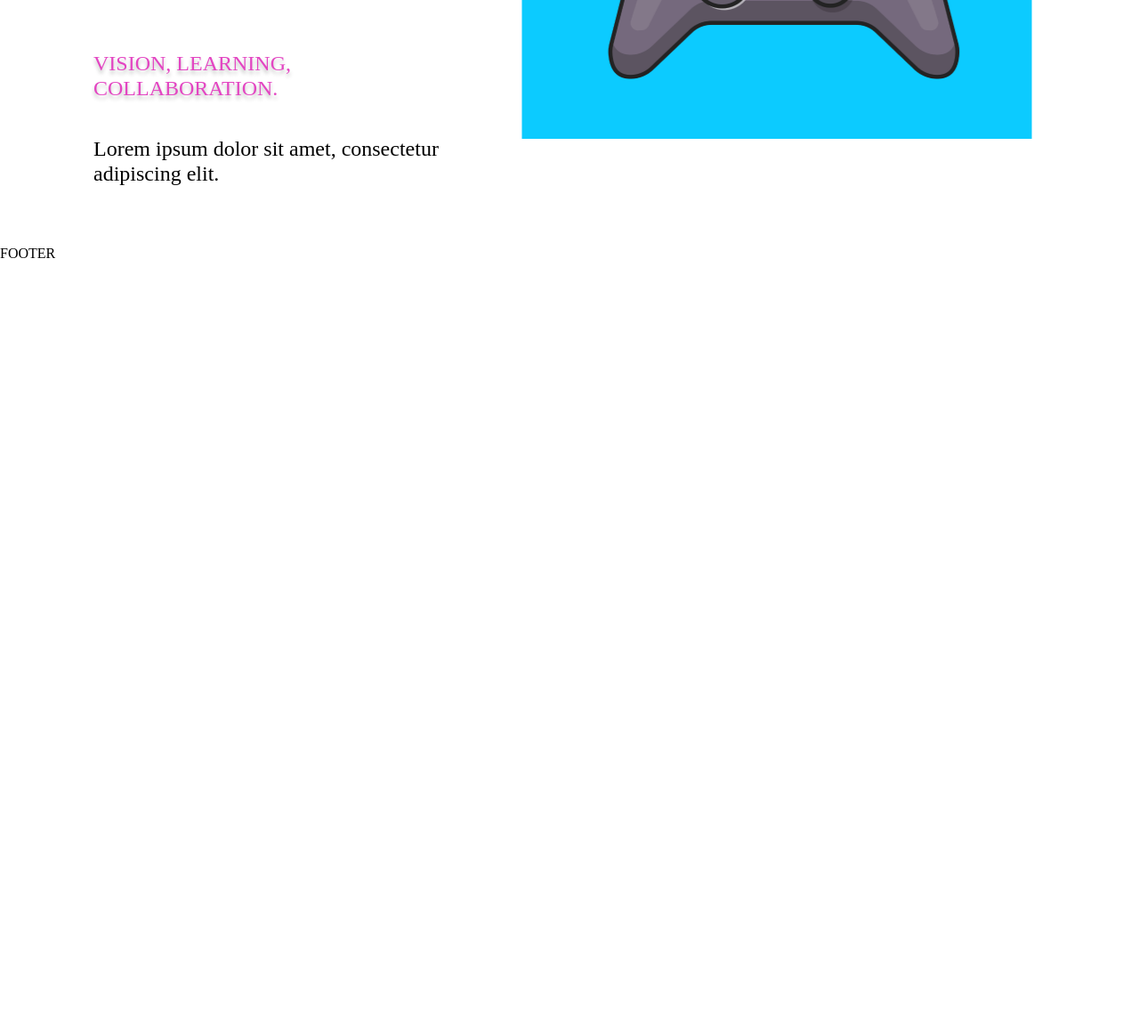
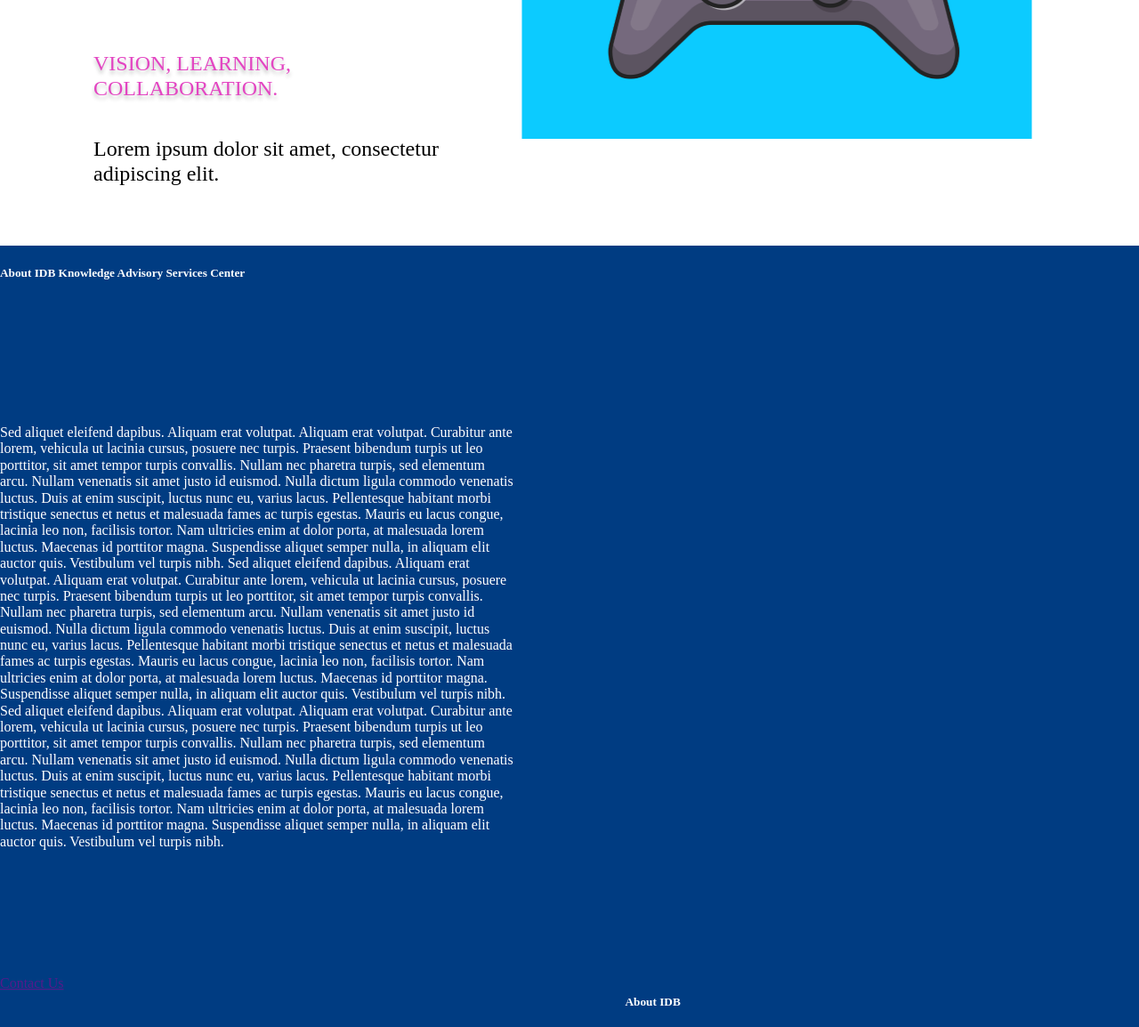
Before and after one commit to gabrielaharea/IDS-intership, a website: page src/html/views/index.html in a window 1280 px wide. Shown: the part 586-1740 px from the top of the page at 89% size. Before the commit the page ends 881 px from the top, so only its background shows below. Drawn offline with nearby package versions, Linux system fonts and the light colour scheme; files that its build step writes are made by us from their sources; files whose address does not match are found by name.

Commit message:
add footer

```diff
--- a/src/html/views/index.html
+++ b/src/html/views/index.html
@@ -42,7 +42,16 @@
     </main>
     <!-- .main-wrapper -->
     <footer class="main-footer">
-      FOOTER
+      <h5 class="first-column">About IDB Knowledge Advisory Services Center</h5>
+      <p class="first-column">Sed aliquet eleifend dapibus. Aliquam erat volutpat. Aliquam erat volutpat. Curabitur ante lorem, vehicula ut lacinia cursus, posuere nec turpis. Praesent bibendum turpis ut leo porttitor, sit amet tempor turpis convallis. Nullam nec pharetra turpis, sed elementum arcu. Nullam venenatis sit amet justo id euismod. Nulla dictum ligula commodo venenatis luctus. Duis at enim suscipit, luctus nunc eu, varius lacus. Pellentesque habitant morbi tristique senectus et netus et malesuada fames ac turpis egestas. Mauris eu lacus congue, lacinia leo non, facilisis tortor. Nam ultricies enim at dolor porta, at malesuada lorem luctus. Maecenas id porttitor magna. Suspendisse aliquet semper nulla, in aliquam elit auctor quis. Vestibulum vel turpis nibh.
+        Sed aliquet eleifend dapibus. Aliquam erat volutpat. Aliquam erat volutpat. Curabitur ante lorem, vehicula ut lacinia cursus, posuere nec turpis. Praesent bibendum turpis ut leo porttitor, sit amet tempor turpis convallis. Nullam nec pharetra turpis, sed elementum arcu. Nullam venenatis sit amet justo id euismod. Nulla dictum ligula commodo venenatis luctus. Duis at enim suscipit, luctus nunc eu, varius lacus. Pellentesque habitant morbi tristique senectus et netus et malesuada fames ac turpis egestas. Mauris eu lacus congue, lacinia leo non, facilisis tortor. Nam ultricies enim at dolor porta, at malesuada lorem luctus. Maecenas id porttitor magna. Suspendisse aliquet semper nulla, in aliquam elit auctor quis. Vestibulum vel turpis nibh.
+        Sed aliquet eleifend dapibus. Aliquam erat volutpat. Aliquam erat volutpat. Curabitur ante lorem, vehicula ut lacinia cursus, posuere nec turpis. Praesent bibendum turpis ut leo porttitor, sit amet tempor turpis convallis. Nullam nec pharetra turpis, sed elementum arcu. Nullam venenatis sit amet justo id euismod. Nulla dictum ligula commodo venenatis luctus. Duis at enim suscipit, luctus nunc eu, varius lacus. Pellentesque habitant morbi tristique senectus et netus et malesuada fames ac turpis egestas. Mauris eu lacus congue, lacinia leo non, facilisis tortor. Nam ultricies enim at dolor porta, at malesuada lorem luctus. Maecenas id porttitor magna. Suspendisse aliquet semper nulla, in aliquam elit auctor quis. Vestibulum vel turpis nibh.
+      </p>
+      <a href="" class="first-column">Contact Us</a>
+      <h5 class="second-column">About  IDB</h5>
+      <p class="second-column">Lorem ipsum dolor sit amet, consectetur adipiscing elit. Aenean lectus nulla, mollis ac facilisis id, auctor sed justo. Sed ut consectetur massa. Fusce tristique semper justo, ac porta tortor consectetur a. Ut ullamcorper vel eros non efficitur. Fusce eu tortor ipsum. Suspendisse varius interdum dapibus. Suspendisse potenti.  </p>
+      <p class="second-column">© 2021 Insomniac Design Study</p>
+      <p class="second-column">Website created by Insomniac Design, Inc.</p>
     </footer>
     <!-- .main-footer -->
     <script src="js/app.js"></script>
--- a/src/scss/components/_footer.scss
+++ b/src/scss/components/_footer.scss
@@ -0,0 +1,19 @@
+.main-footer {
+  background-color: $colorBackgroundBlueDark;
+  color: $colorTextWhite;
+  display: grid;
+  align-items: center;
+  grid-template-columns: 1fr 1fr;
+  grid-gap: 125px;
+  align-items: stretch;
+
+  .first-column {
+    grid-column-start: 1;
+    grid-column-end: 2;
+  }
+
+  .second-column {
+    grid-column-start: 2;
+    grid-column-end: 3;
+  }
+}
--- a/src/scss/components/_header.scss
+++ b/src/scss/components/_header.scss
@@ -8,6 +8,7 @@
   align-items: center;
   padding: 21px 47px 21px 60px;
   border: 1px solid #F0F0F0;
+
 }
 
 .header-nav {
```
